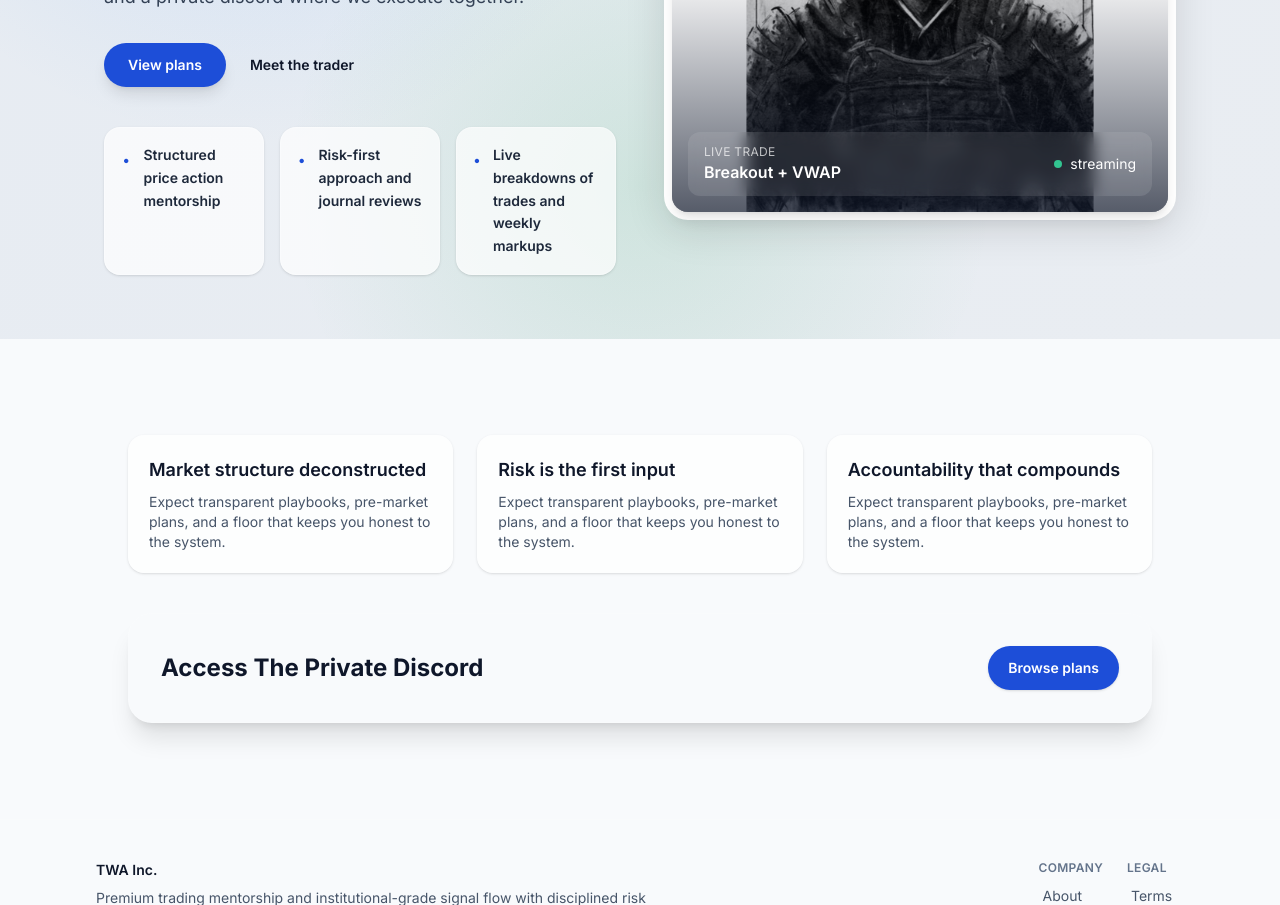
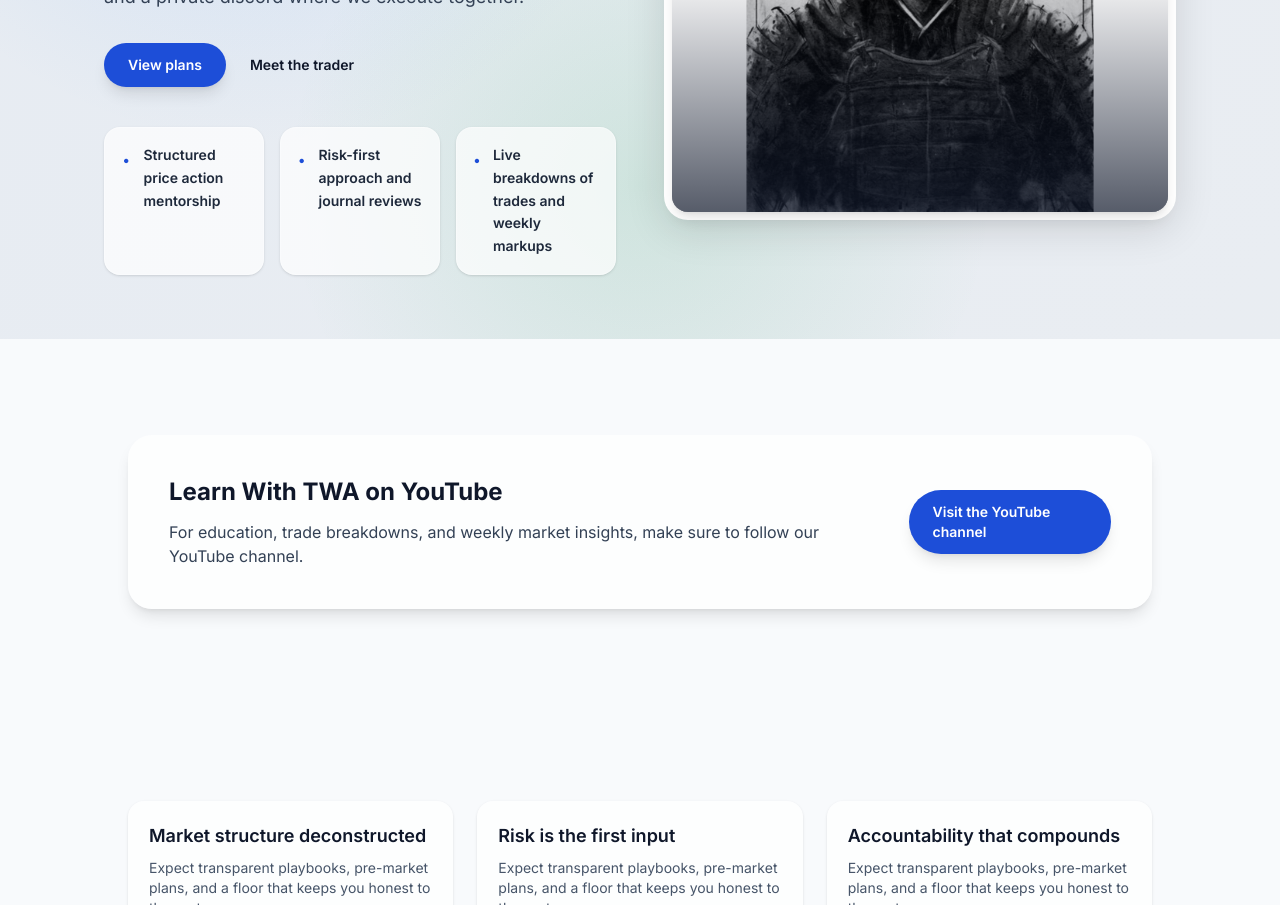
Before and after one commit to Solmidey/twa_inc, a Next.js app: page / in a window 1280 px wide. Shown: the part 540-1445 px from the top of the page. Built offline with nearby package versions, Linux system fonts and the light colour scheme.

Commit message:
Add YouTube section and remove hero caption

```diff
--- a/components/Hero.tsx
+++ b/components/Hero.tsx
@@ -60,22 +60,12 @@ const Hero: React.FC = () => {
             transition={{ duration: 0.9, delay: 0.1 }}
             className="relative"
           >
-            <div className="gradient-border rounded-3xl bg-brand-surface p-2 shadow-glow">
-              <div className="relative overflow-hidden rounded-2xl bg-slate-900 shadow-lg">
-                <Image src="/assets/about-portrait.jpg" alt="Professional trader portrait" width={900} height={900} priority className="h-full w-full object-cover" />
-                <div className="absolute inset-0 bg-gradient-to-t from-slate-900/70 via-transparent to-transparent" aria-hidden />
-                <div className="absolute bottom-4 left-4 right-4 flex items-center justify-between rounded-xl bg-white/10 px-4 py-3 text-white backdrop-blur">
-                  <div>
-                    <p className="text-xs uppercase tracking-wide text-white/70">Live trade</p>
-                    <p className="font-semibold">Breakout + VWAP</p>
-                  </div>
-                  <div className="flex items-center gap-2 text-sm">
-                    <span className="h-2 w-2 animate-pulse rounded-full bg-emerald-400" aria-hidden />
-                    streaming
-                  </div>
+              <div className="gradient-border rounded-3xl bg-brand-surface p-2 shadow-glow">
+                <div className="relative overflow-hidden rounded-2xl bg-slate-900 shadow-lg">
+                  <Image src="/assets/about-portrait.jpg" alt="Professional trader portrait" width={900} height={900} priority className="h-full w-full object-cover" />
+                  <div className="absolute inset-0 bg-gradient-to-t from-slate-900/70 via-transparent to-transparent" aria-hidden />
                 </div>
               </div>
-            </div>
           </motion.div>
         </div>
       </div>
--- a/pages/index.tsx
+++ b/pages/index.tsx
@@ -20,6 +20,28 @@ export default function Home() {
       <Navbar />
       <main id="main">
         <Hero />
+        <section className="section-padding bg-brand-bg">
+          <div className="mx-auto max-w-5xl rounded-3xl border border-white/10 bg-white/70 p-10 shadow-lg dark:bg-white/5">
+            <div className="flex flex-col gap-6 md:flex-row md:items-center md:justify-between">
+              <div className="space-y-3">
+                <h2 className="text-2xl font-bold text-slate-900 dark:text-white">Learn With TWA on YouTube</h2>
+                <p className="text-base text-slate-700 dark:text-slate-200">
+                  For education, trade breakdowns, and weekly market insights, make sure to follow our YouTube channel.
+                </p>
+              </div>
+              <div className="flex items-center">
+                <a
+                  href="https://www.youtube.com/@settoblack"
+                  target="_blank"
+                  rel="noopener noreferrer"
+                  className="rounded-full bg-brand-primary px-6 py-3 text-sm font-semibold text-white shadow-lg shadow-brand-primary/30 transition hover:-translate-y-0.5 hover:shadow-xl focus-ring"
+                >
+                  Visit the YouTube channel
+                </a>
+              </div>
+            </div>
+          </div>
+        </section>
         <section className="section-padding bg-brand-bg">
           <div className="mx-auto flex max-w-5xl flex-col gap-10">
             <div className="grid gap-6 md:grid-cols-3">
```
